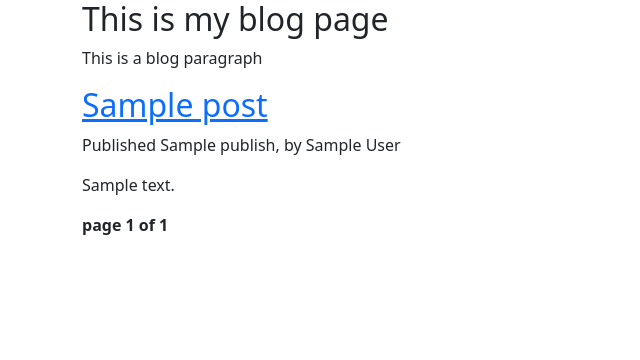
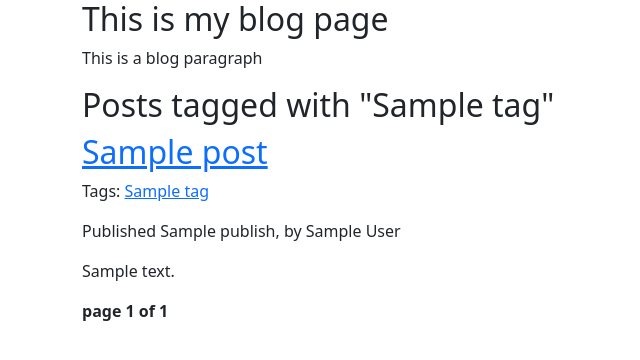
Before and after one commit to D-Eva-Code/Blog, a Django app: template Blog_app/templates/postlist.html in a window 1280 px wide. Shown: the top 360 px of the page, without its empty margins (0-640 px from the left). Run offline with Django 5.2, Linux system fonts and the light colour scheme; the template is opened without the code that fills it: most values are stand-ins (such as "Sample title", 1, 10 or a date in 2020).

Commit message:
filtered posts by tags

```diff
--- a/Blog_app/templates/postlist.html
+++ b/Blog_app/templates/postlist.html
@@ -4,8 +4,21 @@
 {% block title %} My Blog-List {% endblock title %}
 
 {% block body %}
+
+        {% if tag %}
+         <h2>
+            Posts tagged with "{{tag.name}}"
+         </h2>
+        {% endif %}
+    </h1>
     {% for a in posts %}
         <h2><a href="{{ a.get_absolute_url }}">{{ a.title }}</a></h2>
+        <p>
+            Tags: {%for tag in a.tags.all%}
+            <a href="{% url "Blog:post_list_by_tag" tag.slug%}">{{tag.name}}</a>
+            {% if not forloop.last %}{% endif %}
+            {% endfor %}
+        </p>
         <p>Published {{ a.publish }}, by {{ a.author }}</p>
         <p>{{ a.body|truncatewords:30|linebreaks }}</p>
     {% endfor %}
--- a/Blog_app/urls.py
+++ b/Blog_app/urls.py
@@ -5,7 +5,7 @@ from Blog_app import views
 
 urlpatterns = [
     # path('list', views.Postlistview.as_view(), name = 'list'),
-    path('list', views.post_list, name= 'list'),
+    path('list/tag/<slug:tag_slug>', views.post_list, name= 'list'),
     path('<int:year>/<int:month>/<int:day>/<slug:post>/', views.post_detail, name= 'postdetail'),
     path('<int:id>/share/', views.post_share, name= 'postshare'),
     path('comment/<int:id>', views.post_comment, name= 'postcomment'),
```
Also changed, not shown: Blog_app/views.py (+8 -2 lines).
